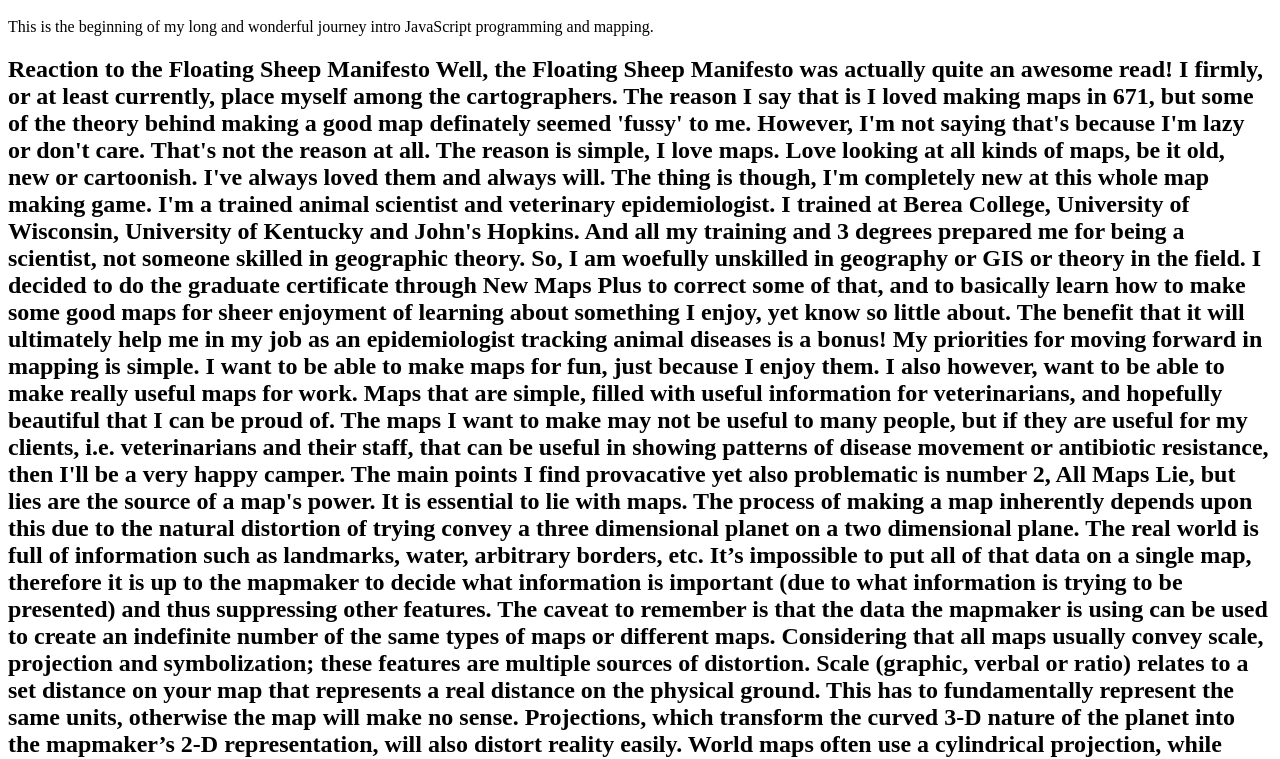
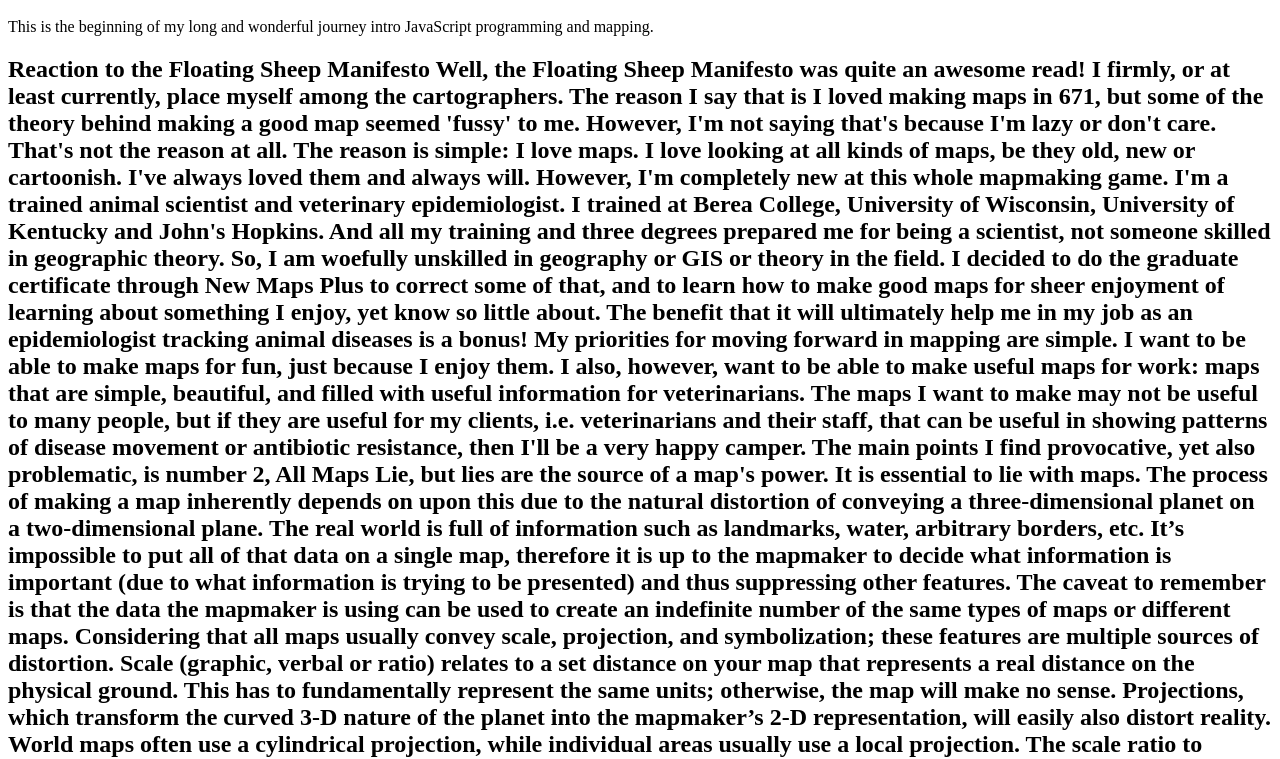
Before and after one commit to jsmit8/Modules-for-NMP-MAP672-Course, a plain HTML site: page Module 01/index.html in a window 1280 px wide. Shown: the part 48-807 px from the top of the page. Drawn offline with Linux system fonts and the light colour scheme.

Commit message:
minor, trivial edits to demo branch/edit/merge process

```diff
--- a/Module 01/index.html
+++ b/Module 01/index.html
@@ -3,13 +3,13 @@
 <p>This is the beginning of my long and wonderful journey intro JavaScript programming and mapping.</p>
 
 <h2> Reaction to the Floating Sheep Manifesto
-Well, the Floating Sheep Manifesto was actually quite an awesome read!  I firmly, or at least currently, place myself among the cartographers.  The reason I say that is I loved making maps in 671, but some of the theory behind making a good map definately seemed 'fussy' to me.  However, I'm not saying that's because I'm lazy or don't care.  That's not the reason at all.  The reason is simple, I love maps.  Love looking at all kinds of maps, be it old, new or cartoonish.  I've always loved them and always will.  The thing is though, I'm completely new at this whole map making game.  I'm a trained animal scientist and veterinary epidemiologist.  I trained at Berea College, University of Wisconsin, University of Kentucky and John's Hopkins.  And all my training and 3 degrees prepared me for being a scientist, not someone skilled in geographic theory. So, I am woefully unskilled in geography or GIS or theory in the field.  I decided to do the graduate certificate through New Maps Plus to correct some of that, and to basically learn how to make some good maps for sheer enjoyment of learning about something I enjoy, yet know so little about.  The benefit that it will ultimately help me in my job as an epidemiologist tracking animal diseases is a bonus!
+Well, the Floating Sheep Manifesto was quite an awesome read!  I firmly, or at least currently, place myself among the cartographers.  The reason I say that is I loved making maps in 671, but some of the theory behind making a good map seemed 'fussy' to me.  However, I'm not saying that's because I'm lazy or don't care.  That's not the reason at all.  The reason is simple: I love maps.  I love looking at all kinds of maps, be they old, new or cartoonish.  I've always loved them and always will.  However, I'm completely new at this whole mapmaking game.  I'm a trained animal scientist and veterinary epidemiologist.  I trained at Berea College, University of Wisconsin, University of Kentucky and John's Hopkins.  And all my training and three degrees prepared me for being a scientist, not someone skilled in geographic theory. So, I am woefully unskilled in geography or GIS or theory in the field.  I decided to do the graduate certificate through New Maps Plus to correct some of that, and to learn how to make good maps for sheer enjoyment of learning about something I enjoy, yet know so little about.  The benefit that it will ultimately help me in my job as an epidemiologist tracking animal diseases is a bonus!
 
-My priorities for moving forward in mapping is simple.  I want to be able to make maps for fun, just because I enjoy them.  I also however, want to be able to make really useful maps for work.  Maps that are simple, filled with useful information for veterinarians, and hopefully beautiful that I can be proud of.  The maps I want to make may not be useful to many people, but if they are useful for my clients, i.e. veterinarians and their staff, that can be useful in showing patterns of disease movement or antibiotic resistance, then I'll be a very happy camper.
+My priorities for moving forward in mapping are simple.  I want to be able to make maps for fun, just because I enjoy them.  I also, however, want to be able to make useful maps for work: maps that are simple, beautiful, and filled with useful information for veterinarians.  The maps I want to make may not be useful to many people, but if they are useful for my clients, i.e. veterinarians and their staff, that can be useful in showing patterns of disease movement or antibiotic resistance, then I'll be a very happy camper.
 
-The main points I find provacative yet also problematic is number 2, All Maps Lie, but lies are the source of a map's power.
-    It is essential to lie with maps. The process of making a map inherently depends upon this due to the natural distortion of trying convey a three dimensional planet on a two dimensional plane. The real world is full of information such as landmarks, water, arbitrary borders, etc. It’s impossible to put all of that data on a single map, therefore it is up to the mapmaker to decide what information is important (due to what information is trying to be presented) and thus suppressing other features. The caveat to remember is that the data the mapmaker is using can be used to create an indefinite number of the same types of maps or different maps.
+The main points I find provocative, yet also problematic, is number 2, All Maps Lie, but lies are the source of a map's power.
+    It is essential to lie with maps. The process of making a map inherently depends on upon this due to the natural distortion of conveying a three-dimensional planet on a two-dimensional plane. The real world is full of information such as landmarks, water, arbitrary borders, etc. It’s impossible to put all of that data on a single map, therefore it is up to the mapmaker to decide what information is important (due to what information is trying to be presented) and thus suppressing other features. The caveat to remember is that the data the mapmaker is using can be used to create an indefinite number of the same types of maps or different maps.
 
-    Considering that all maps usually convey scale, projection and symbolization; these features are multiple sources of distortion. Scale (graphic, verbal or ratio) relates to a set distance on your map that represents a real distance on the physical ground. This has to fundamentally represent the same units, otherwise the map will make no sense. Projections, which transform the curved 3-D nature of the planet into the mapmaker’s 2-D representation, will also distort reality easily. World maps often use a cylindrical projection, while individual areas usually use a local projection. The scale ratio to convert distances in these cases easily yield an incorrect result. We tolerate this erroneous information because a projection is a compromise; no flat map can correctly preserve all the areas, angles, distances or directions of the earth. Graphic symbols make places and other features visible on the map. However, deciding what to select as map features allows the suppression of information deemed unimportant.
+    Considering that all maps usually convey scale, projection, and symbolization; these features are multiple sources of distortion. Scale (graphic, verbal or ratio) relates to a set distance on your map that represents a real distance on the physical ground. This has to fundamentally represent the same units; otherwise, the map will make no sense. Projections, which transform the curved 3-D nature of the planet into the mapmaker’s 2-D representation, will easily also distort reality. World maps often use a cylindrical projection, while individual areas usually use a local projection. The scale ratio to convert distances in these cases easily yield an incorrect result. We tolerate this erroneous information because a projection is a compromise; no flat map can correctly preserve all the areas, angles, distances or directions of the earth. Graphic symbols make places and other features visible on the map. However, deciding what to select as map features allows the suppression of information deemed unimportant.
 
 Basically, you have to lie with a map.  The mapmaker is deciding what's important, by putting it on the map.  What the mapmaker leaves off the map is just as important! We know this because maps have been used for propaganda in the past, and still are. Even the CIA has a cartography division. </h2>
```
